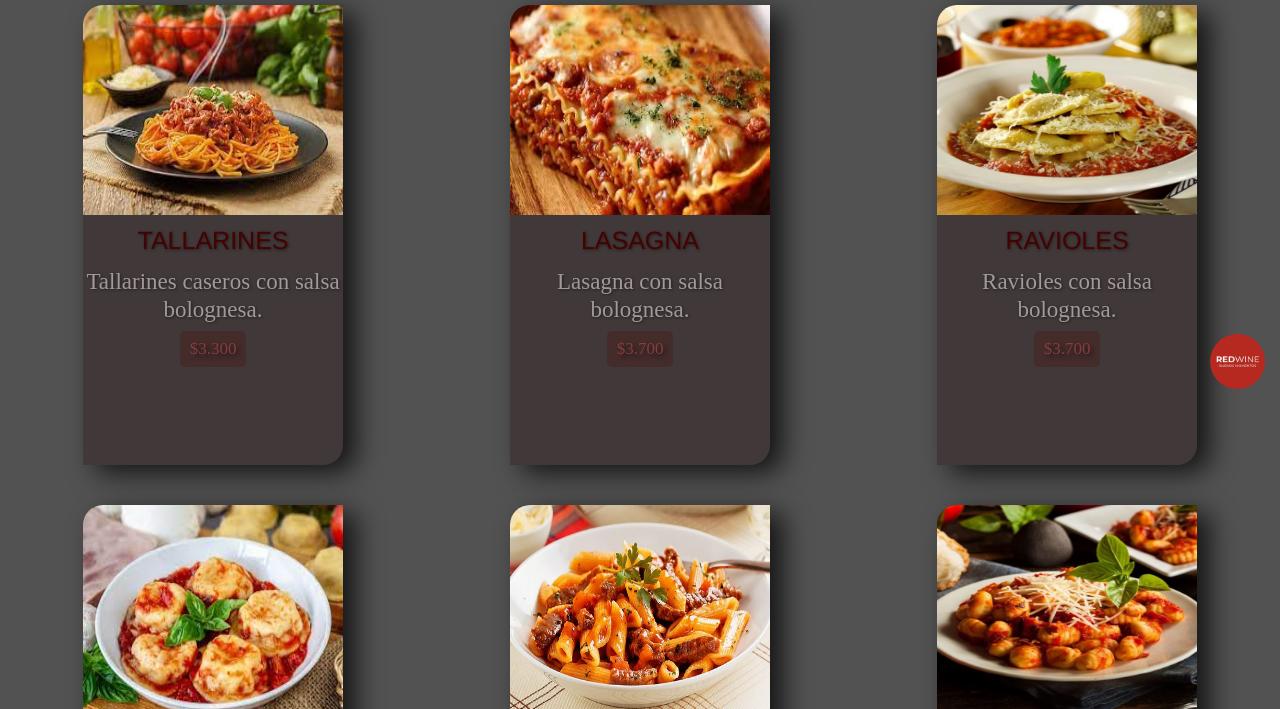
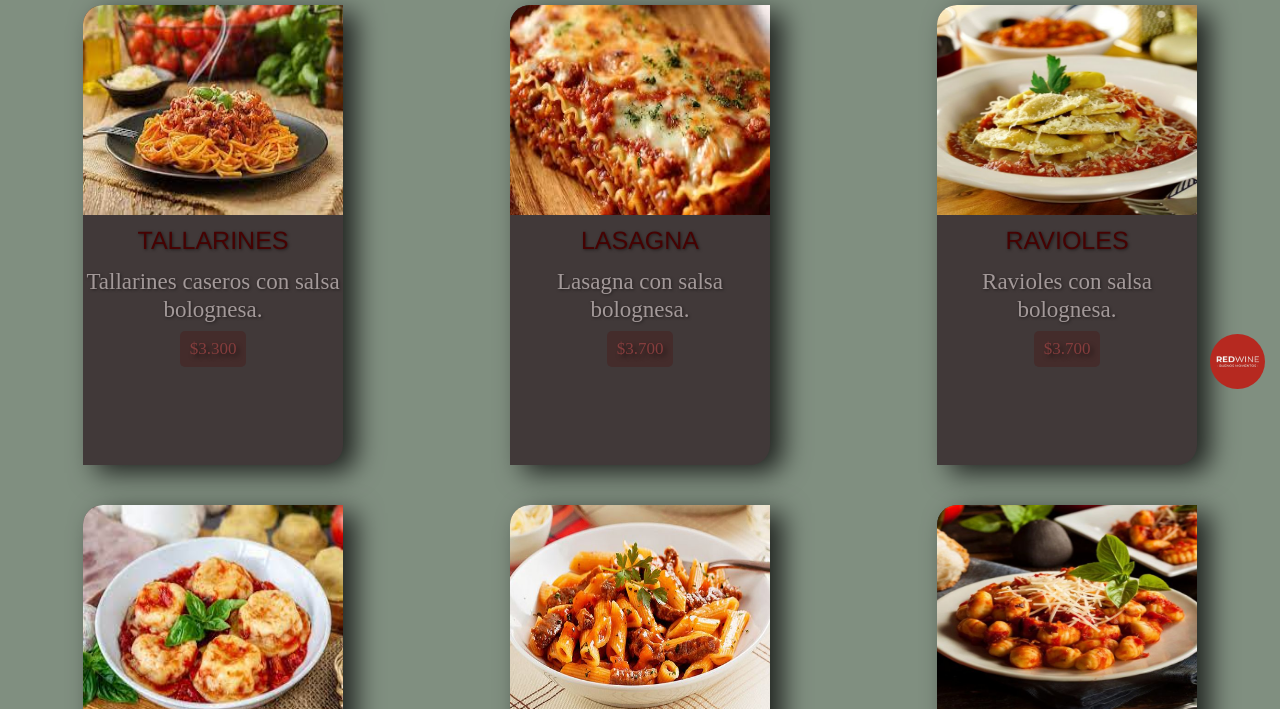
Before and after one commit to Andresferrari1/red_wine, a website: page pages/almuerzos_y_cenas.html in a window 1280 px wide. Shown: the part 391-1100 px from the top of the page. Drawn offline with nearby package versions, Linux system fonts and the light colour scheme.

Commit message:
background principal

```diff
--- a/scss/utilidades/_globales.scss
+++ b/scss/utilidades/_globales.scss
@@ -85,7 +85,7 @@ h4{
     box-shadow: none;
 }
 .dym_ayc{
-    background-color: #251d1d ;
+    background-color: #535252 ;
     max-width: 100%;
 }
 
@@ -97,5 +97,3 @@ h4{
     color: #a39999a2;
     font-size: 45px;
 }
-
-// #665858
```
Also changed, not shown: css/main.css.
